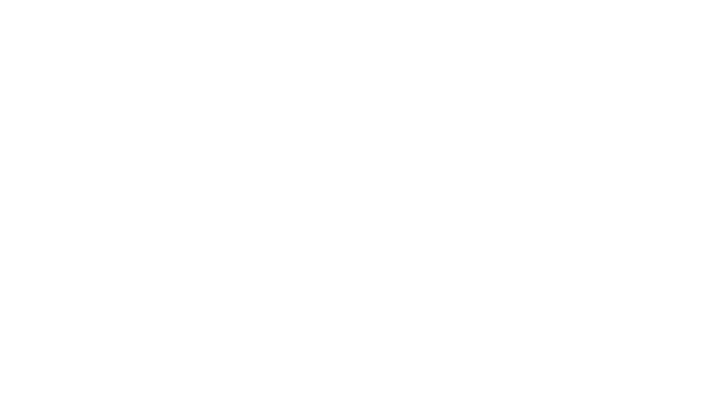
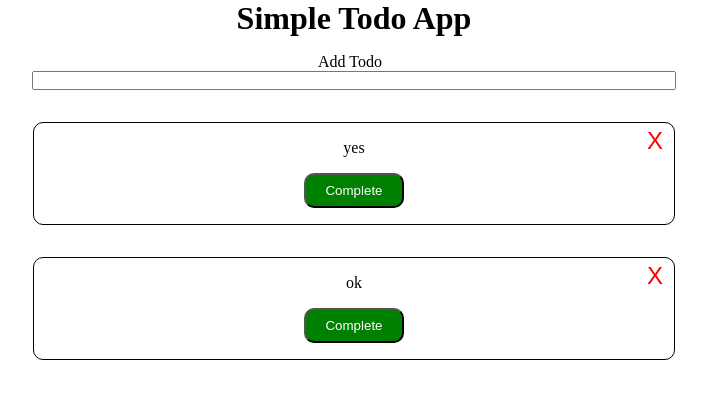
Before and after one commit to derrickholleman/simple-todo-app, a React (Create React App) app: page / in a window 1280 px wide. Shown: the top 398 px of the page, without its empty margins (286-993 px from the left). Built offline with nearby package versions, Linux system fonts and the light colour scheme; data requests are answered from the project's data file.

Commit message:
CRUD functionality

```diff
--- a/package.json
+++ b/package.json
@@ -9,6 +9,7 @@
     "json-server": "^0.17.0",
     "react": "^17.0.2",
     "react-dom": "^17.0.2",
+    "react-router-dom": "^5.3.0",
     "react-scripts": "5.0.0",
     "web-vitals": "^2.1.3"
   },
@@ -39,6 +40,7 @@
     ]
   },
   "devDependencies": {
-    "concurrently": "^7.0.0"
+    "concurrently": "^7.0.0",
+    "uuid": "^8.3.2"
   }
 }
--- a/public/index.html
+++ b/public/index.html
@@ -24,7 +24,7 @@
       work correctly both with client-side routing and a non-root public URL.
       Learn how to configure a non-root public URL by running `npm run build`.
     -->
-    <title>React App</title>
+    <title>Simple Todo App</title>
   </head>
   <body>
     <noscript>You need to enable JavaScript to run this app.</noscript>
--- a/src/App.css
+++ b/src/App.css
@@ -1,3 +1,69 @@
 .App {
   text-align: center;
 }
+
+* {
+  margin: 0;
+  padding: 0;
+}
+
+ul {
+  list-style: none;
+}
+
+.todo {
+  display: flex;
+  flex-direction: column;
+  position: relative;
+  margin: 2rem auto;
+  border: 1px solid black;
+  width: 50%;
+  padding: 1rem 0;
+  border-radius: 10px;
+}
+
+form {
+  margin-top: 1rem;
+}
+label {
+  margin-right: 0.5rem;
+}
+input {
+  display: block;
+  width: 50%;
+  margin: 0 auto;
+}
+
+button {
+  width: 100px;
+  cursor: pointer;
+  padding: 0.5rem 1rem;
+  margin: 1rem auto 0 auto;
+  border-radius: 10px;
+  border-color: black;
+  background-color: green;
+  color: white;
+  transition: background-color 0.2s ease-in-out;
+}
+
+button:hover {
+  background-color: rgba(0, 128, 0, 0.842);
+}
+
+.completed {
+  margin-top: 1rem;
+}
+
+.delete-btn {
+  background-color: transparent;
+  color: red;
+  border: none;
+  font-size: 1.5rem;
+  position: absolute;
+  top: -20px;
+  right: -5px;
+  width: max-content;
+}
+.delete-btn:hover {
+  background-color: transparent;
+}
--- a/src/App.js
+++ b/src/App.js
@@ -1,9 +1,70 @@
-import './App.css';
+import { useState, useEffect } from "react";
+import { getTodos, createTodo, deleteTodo } from "./utils/api";
+import Todo from "./Todo";
+import "./App.css";
+import { v4 as uuidv4 } from "uuid";
+
+const initialFormState = {
+  id: uuidv4(),
+  text: "",
+  isCompleted: false,
+};
 
 function App() {
+  const [todos, setTodos] = useState([]);
+  const [formData, setFormData] = useState({ ...initialFormState });
+
+  function loadTodos() {
+    getTodos().then(setTodos);
+  }
+
+  useEffect(() => {
+    loadTodos();
+  }, []);
+
+  const handleChange = (e) => {
+    setFormData({
+      ...formData,
+      [e.target.id]: e.target.value,
+    });
+  };
+
+  const handleSubmit = (e) => {
+    e.preventDefault();
+    createTodo(formData)
+    setFormData({ ...initialFormState });
+    window.location.reload(false);
+  };
+
+  const handleDelete = (id) => {
+    deleteTodo(id).then(loadTodos);
+  };
+
   return (
     <div className="App">
+      <h1>Simple Todo App</h1>
 
+      <form onSubmit={handleSubmit}>
+        <label htmlFor="text">Add Todo</label>
+        <input
+          type="text"
+          id="text"
+          required
+          value={formData.text}
+          onChange={handleChange}
+          maxLength="35"
+        />
+        <input type="submit" style={{ display: "none" }} />
+      </form>
+
+      {todos.map((todo) => (
+        <Todo
+          key={todo.id}
+          todo={todo}
+          handleDelete={() => handleDelete(todo.id)}
+          loadTodos={loadTodos}
+        />
+      ))}
     </div>
   );
 }
--- /dev/null
+++ b/src/Todo.jsx
@@ -0,0 +1,27 @@
+import React from "react";
+import { updateCompleted } from "./utils/api";
+
+const Todo = ({ todo, handleDelete, loadTodos }) => {
+  const handleCompleted = () => {
+    updateCompleted(todo, todo.id).then(loadTodos)
+  };
+  return (
+    <div>
+      <ul>
+        <li className="todo">
+          <p>{todo.text}</p>
+          {todo.isCompleted ? (
+            <p className="completed">Completed</p>
+          ) : (
+            <button onClick={handleCompleted}>Complete</button>
+          )}
+          <button onClick={handleDelete} className="delete-btn">
+            X
+          </button>
+        </li>
+      </ul>
+    </div>
+  );
+};
+
+export default Todo;
--- /dev/null
+++ b/src/utils/api.js
@@ -0,0 +1,55 @@
+const BASE_URL = "http://localhost:5000/todos";
+
+export async function getTodos() {
+  try {
+    const todosRes = await fetch(BASE_URL);
+    return await todosRes.json();
+  } catch (err) {
+    console.error(err);
+  }
+}
+
+export async function createTodo(newTodo) {
+  try {
+    const res = await fetch(BASE_URL, {
+      method: "POST",
+      headers: {
+        Accept: "application/json",
+        "Content-Type": "application/json",
+      },
+      body: JSON.stringify(newTodo),
+    });
+    console.log(res)
+  } catch (err) {
+    console.log('hello')
+    console.error(err);
+  }
+}
+
+export async function updateCompleted(todo, todoId) {
+  try {
+    return await fetch(`${BASE_URL}/${todoId}`, {
+      method: "PUT",
+      headers: {
+        Accept: "application/json",
+        "Content-Type": "application/json",
+      },
+      body: JSON.stringify({
+        ...todo,
+        isCompleted: true,
+      }),
+    });
+  } catch (err) {
+    console.error(err);
+  }
+}
+
+export async function deleteTodo(todoId) {
+  try {
+    return await fetch(`${BASE_URL}/${todoId}`, {
+      method: "DELETE",
+    });
+  } catch (err) {
+    console.error(err);
+  }
+}
--- a/todos.json
+++ b/todos.json
@@ -1,19 +1,14 @@
 {
   "todos": [
     {
-      "id": 1,
-      "text": "todo 1",
+      "id": "0eeafb33-8cd2-4d69-8a64-28ae3d805658",
+      "text": "yes",
       "isCompleted": false
     },
     {
-      "id": 2,
-      "text": "todo 2",
+      "id": "37e1c85e-eca1-428f-a4ae-37c0b6bc32db",
+      "text": "ok",
       "isCompleted": false
-    },
-    {
-      "id": 3,
-      "text": "todo 3",
-      "isCompleted": true
     }
   ]
 }
```
Also changed, not shown: 1 other file (tests, documents, lock files or other folders).
